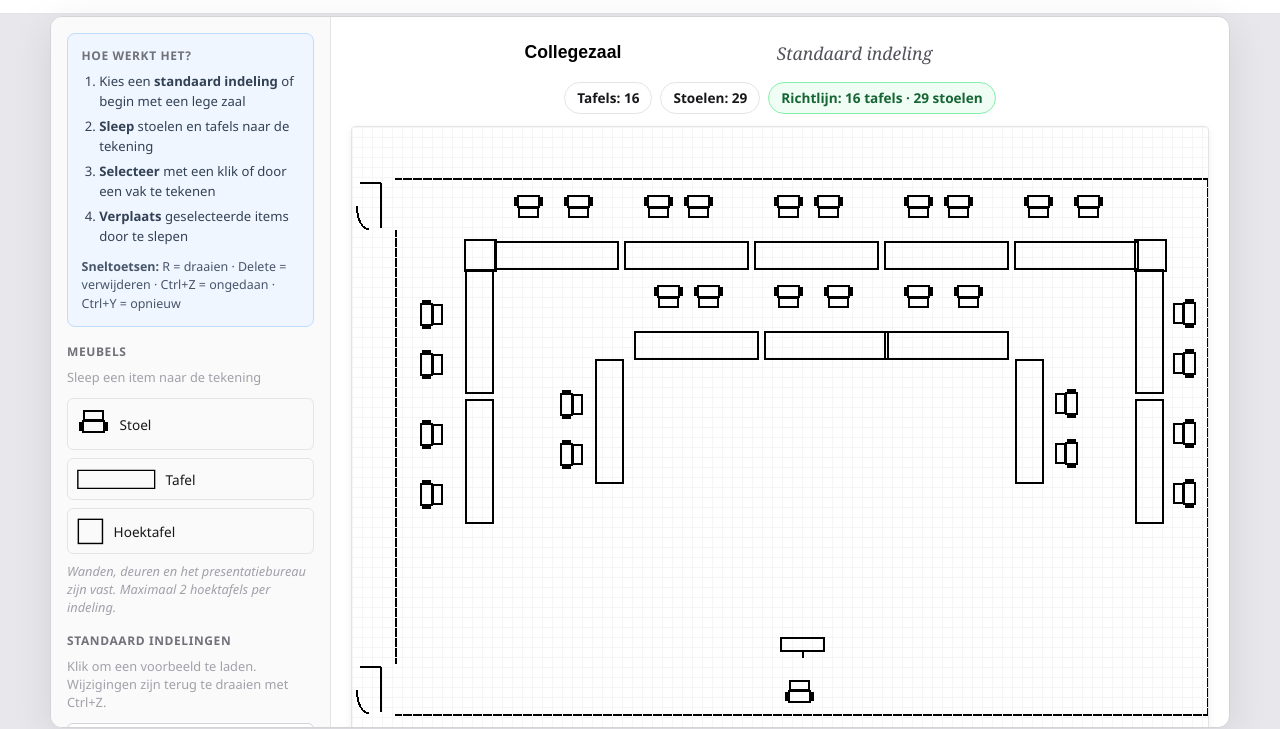
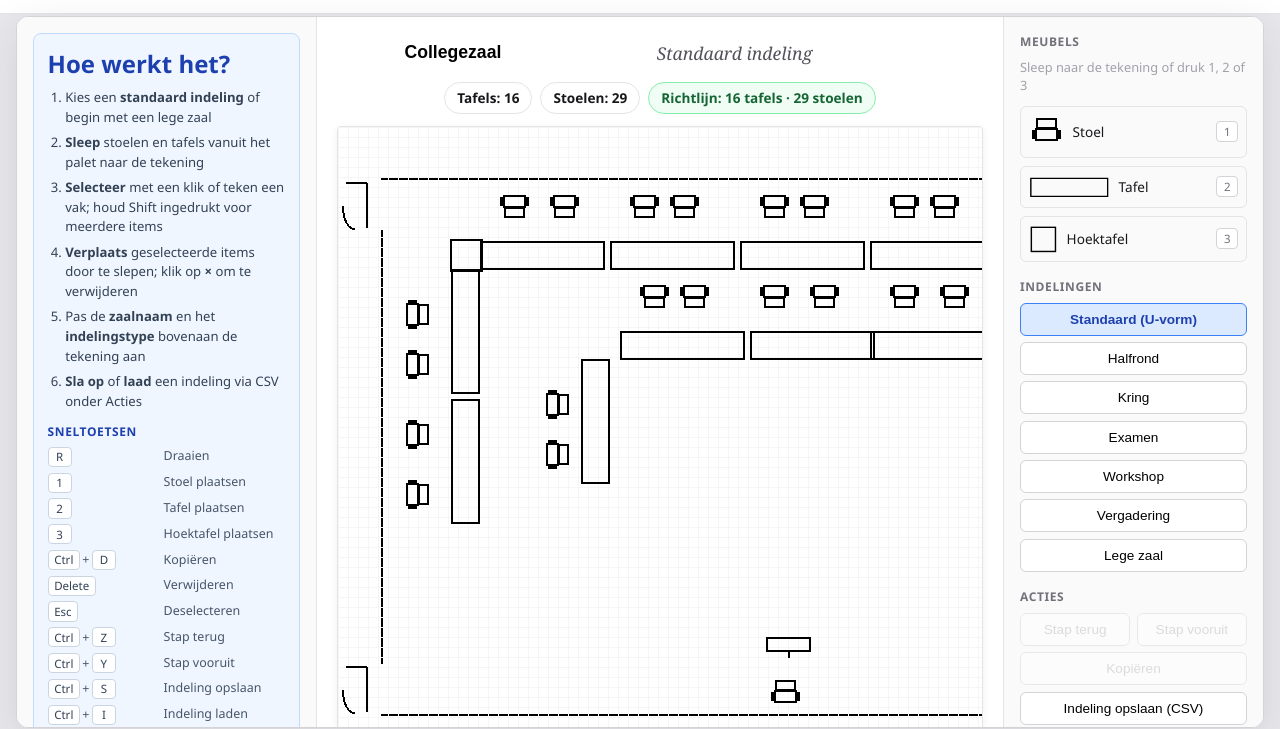
Before and after one commit to ThijnVanOort/ZaalInrichter, a plain HTML site: page index.html in a window 1280 px wide. Shown: the part 71-800 px from the top of the page. Drawn offline with Linux system fonts and the light colour scheme.

Commit message:
updates yall

```diff
--- a/app.js
+++ b/app.js
@@ -23,8 +23,6 @@ const ASSET_SIZES = {
   door: { w: 44, h: 52, src: "assets/door.png" },
 };
 
-const CORNER_TYPES = ["table-corner"];
-const MAX_CORNER_PER_LAYOUT = 2;
 const ROTATE_STEP = 90;
 
 const canvas = document.getElementById("canvas");
@@ -149,6 +147,8 @@ function applyVisual(item) {
 function syncSelection() {
   items.forEach((i) => i.el.classList.toggle("selected", selectedIds.has(i.id)));
   updateCounts();
+  const copyBtn = document.getElementById("copy-btn");
+  if (copyBtn) copyBtn.disabled = selectedIds.size === 0;
 }
 
 function serializeState() {
@@ -282,7 +282,7 @@ function createItem(type, x, y, id, options = {}) {
 }
 
 function addItem(type, x, y, options = {}) {
-  if (!canAddCornerType(type) || type === "desk") return null;
+  if (!getAsset(type) || type === "desk") return null;
   recordHistory();
   const id = nextId++;
   const item = createItem(type, x, y, id, options);
@@ -292,6 +292,59 @@ function addItem(type, x, y, options = {}) {
   updateCounts();
   return item;
 }
+
+function copySelected() {
+  if (selectedIds.size === 0) return;
+
+  const sources = [...selectedIds]
+    .map((id) => items.find((i) => i.id === id))
+    .filter(Boolean);
+
+  recordHistory();
+  const offset = GRID * 2;
+  const newIds = [];
+
+  sources.forEach((item) => {
+    const id = nextId++;
+    const copy = createItem(item.type, item.x + offset, item.y + offset, id, {
+      rotation: item.rotation,
+    });
+    if (copy) {
+      items.push(copy);
+      newIds.push(id);
+    }
+  });
+
+  if (newIds.length) setSelection(newIds);
+  else undoStack.pop();
+  updateCounts();
+}
+
+function placeFurniture(type) {
+  if (!getAsset(type) || type === "desk") return;
+
+  const size = getEffectiveSize(type, 0);
+  let x;
+  let y;
+
+  if (selectedIds.size > 0) {
+    const pivot = getSelectionPivot([...selectedIds]);
+    const offset = GRID * 2;
+    x = pivot.cx - size.w / 2 + offset;
+    y = pivot.cy - size.h / 2 + offset;
+  } else {
+    x = ROOM.width / 2 - size.w / 2;
+    y = ROOM.height / 2 - size.h / 2;
+  }
+
+  addItem(type, x, y);
+}
+
+const PALETTE_KEYS = {
+  1: "chair",
+  2: "table",
+  3: "table-corner",
+};
 
 function removeItems(ids) {
   if (ids.length === 0) return;
@@ -314,14 +367,6 @@ function clearItems(skipHistory = false) {
 function getCanvasPoint(clientX, clientY) {
   const rect = canvas.getBoundingClientRect();
   return { x: clientX - rect.left, y: clientY - rect.top };
-}
-
-function countCornerItems() {
-  return items.filter((i) => CORNER_TYPES.includes(i.type)).length;
-}
-
-function canAddCornerType(type) {
-  return !CORNER_TYPES.includes(type) || countCornerItems() < MAX_CORNER_PER_LAYOUT;
 }
 
 function getItemCenter(item) {
@@ -411,7 +456,6 @@ canvas.addEventListener("drop", (e) => {
   e.preventDefault();
   const type = e.dataTransfer.getData("text/plain");
   if (!ASSET_SIZES[type] || type === "door" || type === "desk") return;
-  if (!canAddCornerType(type)) return;
   const pt = getCanvasPoint(e.clientX, e.clientY);
   const size = getEffectiveSize(type, 0);
   addItem(type, pt.x - size.w / 2, pt.y - size.h / 2);
@@ -594,6 +638,16 @@ document.addEventListener("keydown", (e) => {
 
   const modKey = e.ctrlKey || e.metaKey;
 
+  if (!modKey && !e.altKey && PALETTE_KEYS[e.key]) {
+    e.preventDefault();
+    placeFurniture(PALETTE_KEYS[e.key]);
+  }
+
+  if (modKey && !e.altKey && (e.key === "d" || e.key === "D") && selectedIds.size > 0) {
+    e.preventDefault();
+    copySelected();
+  }
+
   if (modKey && !e.altKey && (e.key === "z" || e.key === "Z")) {
     e.preventDefault();
     if (e.shiftKey) redo();
@@ -604,10 +658,26 @@ document.addEventListener("keydown", (e) => {
     e.preventDefault();
     redo();
   }
+
+  if (modKey && !e.altKey && (e.key === "s" || e.key === "S")) {
+    e.preventDefault();
+    exportToCsv();
+  }
+
+  if (modKey && !e.altKey && (e.key === "i" || e.key === "I")) {
+    e.preventDefault();
+    triggerImportCsv();
+  }
 });
 
+function setActiveTemplate(key) {
+  document.querySelectorAll("[data-template]").forEach((btn) => {
+    btn.classList.toggle("template-active", key !== null && btn.dataset.template === key);
+  });
+}
+
 function loadTemplate(template, options = {}) {
-  const { record = true } = options;
+  const { record = true, key = null } = options;
   if (record) recordHistory();
   clearItems(true);
   document.getElementById("room-title").value = template.title;
@@ -615,7 +685,6 @@ function loadTemplate(template, options = {}) {
   currentExpected = template.expected || null;
 
   template.items.forEach(({ type, x, y, rotation = 0 }) => {
-    if (!canAddCornerType(type)) return;
     const id = nextId++;
     const item = createItem(type, x, y, id, { rotation });
     if (item) items.push(item);
@@ -623,12 +692,13 @@ function loadTemplate(template, options = {}) {
 
   clearSelection();
   updateCounts();
+  if (key) setActiveTemplate(key);
 }
 
 document.querySelectorAll("[data-template]").forEach((btn) => {
   btn.addEventListener("click", () => {
     const key = btn.dataset.template;
-    if (TEMPLATES[key]) loadTemplate(TEMPLATES[key]);
+    if (TEMPLATES[key]) loadTemplate(TEMPLATES[key], { key });
   });
 });
 
@@ -636,6 +706,7 @@ document.getElementById("clear-canvas").addEventListener("click", () => {
   if (confirm("Weet u zeker dat u alle meubels wilt verwijderen?\n\nWanden, deuren en het presentatiebureau blijven staan. U kunt dit ongedaan maken met Ctrl+Z.")) {
     clearItems();
     currentExpected = null;
+    setActiveTemplate(null);
     updateCounts();
   }
 });
@@ -728,10 +799,6 @@ function importFromCsv(text) {
       skipped += 1;
       return;
     }
-    if (!canAddCornerType(type)) {
-      skipped += 1;
-      return;
-    }
     const id = nextId++;
     const item = createItem(type, x, y, id, { rotation });
     if (item) items.push(item);
@@ -740,18 +807,22 @@ function importFromCsv(text) {
 
   clearSelection();
   updateCounts();
+  setActiveTemplate(null);
 
   if (skipped > 0) {
-    alert(`${rows.length - skipped} item(s) geladen. ${skipped} item(s) overgeslagen (ongeldig type of limiet bereikt).`);
+    alert(`${rows.length - skipped} item(s) geladen. ${skipped} item(s) overgeslagen (ongeldig type).`);
   }
+}
+
+function triggerImportCsv() {
+  document.getElementById("import-csv-input").click();
 }
 
 document.getElementById("undo-btn").addEventListener("click", undo);
 document.getElementById("redo-btn").addEventListener("click", redo);
+document.getElementById("copy-btn").addEventListener("click", copySelected);
 document.getElementById("export-csv").addEventListener("click", exportToCsv);
-document.getElementById("import-csv").addEventListener("click", () => {
-  document.getElementById("import-csv-input").click();
-});
+document.getElementById("import-csv").addEventListener("click", triggerImportCsv);
 document.getElementById("import-csv-input").addEventListener("change", (e) => {
   const file = e.target.files?.[0];
   if (!file) return;
@@ -770,5 +841,5 @@ document.getElementById("import-csv-input").addEventListener("change", (e) => {
 
 renderWalls();
 renderFixedElements();
-loadTemplate(TEMPLATES.standaard, { record: false });
+loadTemplate(TEMPLATES.standaard, { record: false, key: "standaard" });
 updateHistoryButtons();
--- a/index.html
+++ b/index.html
@@ -13,57 +13,66 @@
   </header>
 
   <div class="app">
-    <aside class="toolbar">
+    <aside class="help-panel">
       <section class="help-box">
         <h2>Hoe werkt het?</h2>
         <ol>
           <li>Kies een <strong>standaard indeling</strong> of begin met een lege zaal</li>
-          <li><strong>Sleep</strong> stoelen en tafels naar de tekening</li>
-          <li><strong>Selecteer</strong> met een klik of door een vak te tekenen</li>
-          <li><strong>Verplaats</strong> geselecteerde items door te slepen</li>
+          <li><strong>Sleep</strong> stoelen en tafels vanuit het palet naar de tekening</li>
+          <li><strong>Selecteer</strong> met een klik of teken een vak; houd Shift ingedrukt voor meerdere items</li>
+          <li><strong>Verplaats</strong> geselecteerde items door te slepen; klik op <strong>×</strong> om te verwijderen</li>
+          <li>Pas de <strong>zaalnaam</strong> en het <strong>indelingstype</strong> bovenaan de tekening aan</li>
+          <li><strong>Sla op</strong> of <strong>laad</strong> een indeling via CSV onder Acties</li>
         </ol>
-        <p class="shortcuts"><strong>Sneltoetsen:</strong> R = draaien · Delete = verwijderen · Ctrl+Z = ongedaan · Ctrl+Y = opnieuw</p>
+
+        <h3 class="help-subtitle">Sneltoetsen</h3>
+        <ul class="shortcut-list">
+          <li class="shortcut-item">
+            <span class="shortcut-keys"><kbd>R</kbd></span>
+            <span class="shortcut-label">Draaien</span>
+          </li>
+          <li class="shortcut-item">
+            <span class="shortcut-keys"><kbd>1</kbd></span>
+            <span class="shortcut-label">Stoel plaatsen</span>
+          </li>
+          <li class="shortcut-item">
+            <span class="shortcut-keys"><kbd>2</kbd></span>
+            <span class="shortcut-label">Tafel plaatsen</span>
+          </li>
+          <li class="shortcut-item">
+            <span class="shortcut-keys"><kbd>3</kbd></span>
+            <span class="shortcut-label">Hoektafel plaatsen</span>
+          </li>
+          <li class="shortcut-item">
+            <span class="shortcut-keys"><kbd>Ctrl</kbd>+<kbd>D</kbd></span>
+            <span class="shortcut-label">Kopiëren</span>
+          </li>
+          <li class="shortcut-item">
+            <span class="shortcut-keys"><kbd>Delete</kbd></span>
+            <span class="shortcut-label">Verwijderen</span>
+          </li>
+          <li class="shortcut-item">
+            <span class="shortcut-keys"><kbd>Esc</kbd></span>
+            <span class="shortcut-label">Deselecteren</span>
+          </li>
+          <li class="shortcut-item">
+            <span class="shortcut-keys"><kbd>Ctrl</kbd>+<kbd>Z</kbd></span>
+            <span class="shortcut-label">Stap terug</span>
+          </li>
+          <li class="shortcut-item">
+            <span class="shortcut-keys"><kbd>Ctrl</kbd>+<kbd>Y</kbd></span>
+            <span class="shortcut-label">Stap vooruit</span>
+          </li>
+          <li class="shortcut-item">
+            <span class="shortcut-keys"><kbd>Ctrl</kbd>+<kbd>S</kbd></span>
+            <span class="shortcut-label">Indeling opslaan</span>
+          </li>
+          <li class="shortcut-item">
+            <span class="shortcut-keys"><kbd>Ctrl</kbd>+<kbd>I</kbd></span>
+            <span class="shortcut-label">Indeling laden</span>
+          </li>
+        </ul>
       </section>
-
-      <h2>Meubels</h2>
-      <p class="hint">Sleep een item naar de tekening</p>
-
-      <div class="palette">
-        <div class="palette-item" draggable="true" data-type="chair" data-label="Stoel">
-          <img src="assets/chair.png" alt="Stoel" width="34" height="34">
-          <span>Stoel</span>
-        </div>
-        <div class="palette-item" draggable="true" data-type="table" data-label="Tafel">
-          <img src="assets/table-h.png" alt="Tafel" width="80" height="24">
-          <span>Tafel</span>
-        </div>
-        <div class="palette-item" draggable="true" data-type="table-corner" data-label="Hoektafel">
-          <img src="assets/table-corner.png" alt="Hoektafel" width="28" height="28">
-          <span>Hoektafel</span>
-        </div>
-      </div>
-
-      <p class="hint fixed-note">Wanden, deuren en het presentatiebureau zijn vast. Maximaal 2 hoektafels per indeling.</p>
-
-      <h2>Standaard indelingen</h2>
-      <p class="hint">Klik om een voorbeeld te laden. Wijzigingen zijn terug te draaien met Ctrl+Z.</p>
-      <button type="button" data-template="standaard" title="16 tafels · 29 stoelen">Standaard (U-vorm)</button>
-      <button type="button" data-template="halfrond" title="13 tafels · 15 stoelen">Halfrond</button>
-      <button type="button" data-template="kring" title="13 tafels · 19 stoelen">Kring</button>
-      <button type="button" data-template="examen" title="15 tafels · 15 stoelen">Examen</button>
-      <button type="button" data-template="workshop" title="8 tafels · 32 stoelen">Workshop</button>
-      <button type="button" data-template="boardroom" title="6 tafels · 16 stoelen">Vergadering</button>
-      <button type="button" data-template="empty">Lege zaal</button>
-
-      <h2>Acties</h2>
-      <div class="action-row">
-        <button type="button" id="undo-btn" disabled title="Ctrl+Z">Stap terug</button>
-        <button type="button" id="redo-btn" disabled title="Ctrl+Y">Stap vooruit</button>
-      </div>
-      <button type="button" id="export-csv">Indeling opslaan (CSV)</button>
-      <button type="button" id="import-csv">Indeling laden (CSV)</button>
-      <input type="file" id="import-csv-input" accept=".csv,text/csv" hidden>
-      <button type="button" id="clear-canvas" class="danger">Alle meubels verwijderen</button>
     </aside>
 
     <main class="workspace">
@@ -85,6 +94,49 @@
         <div id="selection-box" class="selection-box hidden" aria-hidden="true"></div>
       </div>
     </main>
+
+    <aside class="toolbar">
+      <h2>Meubels</h2>
+      <p class="hint">Sleep naar de tekening of druk 1, 2 of 3</p>
+
+      <div class="palette">
+        <div class="palette-item" draggable="true" data-type="chair" data-label="Stoel">
+          <img src="assets/chair.png" alt="Stoel" width="34" height="34">
+          <span>Stoel</span>
+          <kbd class="palette-key">1</kbd>
+        </div>
+        <div class="palette-item" draggable="true" data-type="table" data-label="Tafel">
+          <img src="assets/table-h.png" alt="Tafel" width="80" height="24">
+          <span>Tafel</span>
+          <kbd class="palette-key">2</kbd>
+        </div>
+        <div class="palette-item" draggable="true" data-type="table-corner" data-label="Hoektafel">
+          <img src="assets/table-corner.png" alt="Hoektafel" width="28" height="28">
+          <span>Hoektafel</span>
+          <kbd class="palette-key">3</kbd>
+        </div>
+      </div>
+
+      <h2>Indelingen</h2>
+      <button type="button" data-template="standaard" title="16 tafels · 29 stoelen">Standaard (U-vorm)</button>
+      <button type="button" data-template="halfrond" title="13 tafels · 15 stoelen">Halfrond</button>
+      <button type="button" data-template="kring" title="13 tafels · 19 stoelen">Kring</button>
+      <button type="button" data-template="examen" title="15 tafels · 15 stoelen">Examen</button>
+      <button type="button" data-template="workshop" title="8 tafels · 32 stoelen">Workshop</button>
+      <button type="button" data-template="boardroom" title="6 tafels · 16 stoelen">Vergadering</button>
+      <button type="button" data-template="empty">Lege zaal</button>
+
+      <h2>Acties</h2>
+      <div class="action-row">
+        <button type="button" id="undo-btn" disabled title="Ctrl+Z">Stap terug</button>
+        <button type="button" id="redo-btn" disabled title="Ctrl+Y">Stap vooruit</button>
+      </div>
+      <button type="button" id="copy-btn" disabled title="Ctrl+D">Kopiëren</button>
+      <button type="button" id="export-csv" title="Ctrl+S">Indeling opslaan (CSV)</button>
+      <button type="button" id="import-csv" title="Ctrl+I">Indeling laden (CSV)</button>
+      <input type="file" id="import-csv-input" accept=".csv,text/csv" hidden>
+      <button type="button" id="clear-canvas" class="danger">Alle meubels verwijderen</button>
+    </aside>
   </div>
 
   <script src="templates.js"></script>
--- a/styles.css
+++ b/styles.css
@@ -35,7 +35,7 @@ header h1 {
   place-self: center;
   display: flex;
   gap: 0;
-  width: min(1180px, calc(100vw - 2rem));
+  width: min(1500px, calc(100vw - 2rem));
   max-height: calc(100vh - 5.5rem);
   background: #fff;
   border: 1px solid #d4d4d8;
@@ -44,10 +44,19 @@ header h1 {
   overflow: hidden;
 }
 
-.toolbar {
-  width: 280px;
+.help-panel {
+  width: 300px;
   background: #fafafa;
   border-right: 1px solid #e4e4e7;
+  padding: 1rem;
+  flex-shrink: 0;
+  overflow-y: auto;
+}
+
+.toolbar {
+  width: 260px;
+  background: #fafafa;
+  border-left: 1px solid #e4e4e7;
   padding: 1rem;
   flex-shrink: 0;
   overflow-y: auto;
@@ -58,7 +67,7 @@ header h1 {
   border: 1px solid #bfdbfe;
   border-radius: 8px;
   padding: 0.85rem;
-  margin-bottom: 1rem;
+  margin-bottom: 0;
 }
 
 .help-box h2 {
@@ -77,11 +86,53 @@ header h1 {
   margin-bottom: 0.35rem;
 }
 
-.shortcuts {
+.help-subtitle {
+  font-size: 0.75rem;
+  text-transform: uppercase;
+  letter-spacing: 0.05em;
+  color: #1e40af;
+  margin: 0.75rem 0 0.4rem;
+}
+
+.shortcut-list {
+  list-style: none;
+  margin: 0;
+  padding: 0;
   font-size: 0.78rem;
-  line-height: 1.45;
   color: #475569;
-  margin: 0;
+}
+
+.shortcut-item {
+  display: grid;
+  grid-template-columns: 6.75rem 1fr;
+  gap: 0.5rem;
+  align-items: center;
+  margin-bottom: 0.45rem;
+}
+
+.shortcut-keys {
+  display: flex;
+  flex-wrap: nowrap;
+  align-items: center;
+  gap: 0.15rem;
+  white-space: nowrap;
+}
+
+.shortcut-label {
+  line-height: 1.35;
+}
+
+.shortcut-list kbd {
+  display: inline-block;
+  min-width: 1.5rem;
+  padding: 0.1rem 0.35rem;
+  border: 1px solid #cbd5e1;
+  border-radius: 4px;
+  background: #fff;
+  font-family: inherit;
+  font-size: 0.72rem;
+  text-align: center;
+  color: #334155;
 }
 
 .toolbar h2 {
@@ -92,7 +143,7 @@ header h1 {
   margin: 1rem 0 0.5rem;
 }
 
-.toolbar h2:first-child {
+.toolbar > h2:first-child {
   margin-top: 0;
 }
 
@@ -137,6 +188,19 @@ header h1 {
 
 .palette-item span {
   font-size: 0.85rem;
+  flex: 1;
+}
+
+.palette-key {
+  min-width: 1.35rem;
+  padding: 0.1rem 0.35rem;
+  border: 1px solid #d4d4d8;
+  border-radius: 4px;
+  background: #fff;
+  font-family: inherit;
+  font-size: 0.72rem;
+  text-align: center;
+  color: #71717a;
 }
 
 button {
@@ -181,6 +245,17 @@ button:disabled {
 
 button:disabled:hover {
   background: #fff;
+}
+
+button.template-active {
+  background: #dbeafe;
+  border-color: #3b82f6;
+  color: #1e40af;
+  font-weight: 600;
+}
+
+button.template-active:hover {
+  background: #bfdbfe;
 }
 
 .workspace {
@@ -375,7 +450,7 @@ button:disabled:hover {
   display: block;
 }
 
-@media (max-width: 768px) {
+@media (max-width: 1100px) {
   .app {
     flex-direction: column;
     width: calc(100vw - 1rem);
@@ -384,11 +459,17 @@ button:disabled:hover {
     margin: 0.5rem 0;
   }
 
+  .help-panel,
   .toolbar {
     width: 100%;
     border-right: none;
+    border-left: none;
     border-bottom: 1px solid #e4e4e7;
-    max-height: 40vh;
+    max-height: none;
+  }
+
+  .toolbar {
+    max-height: none;
   }
 
   .palette {
```
